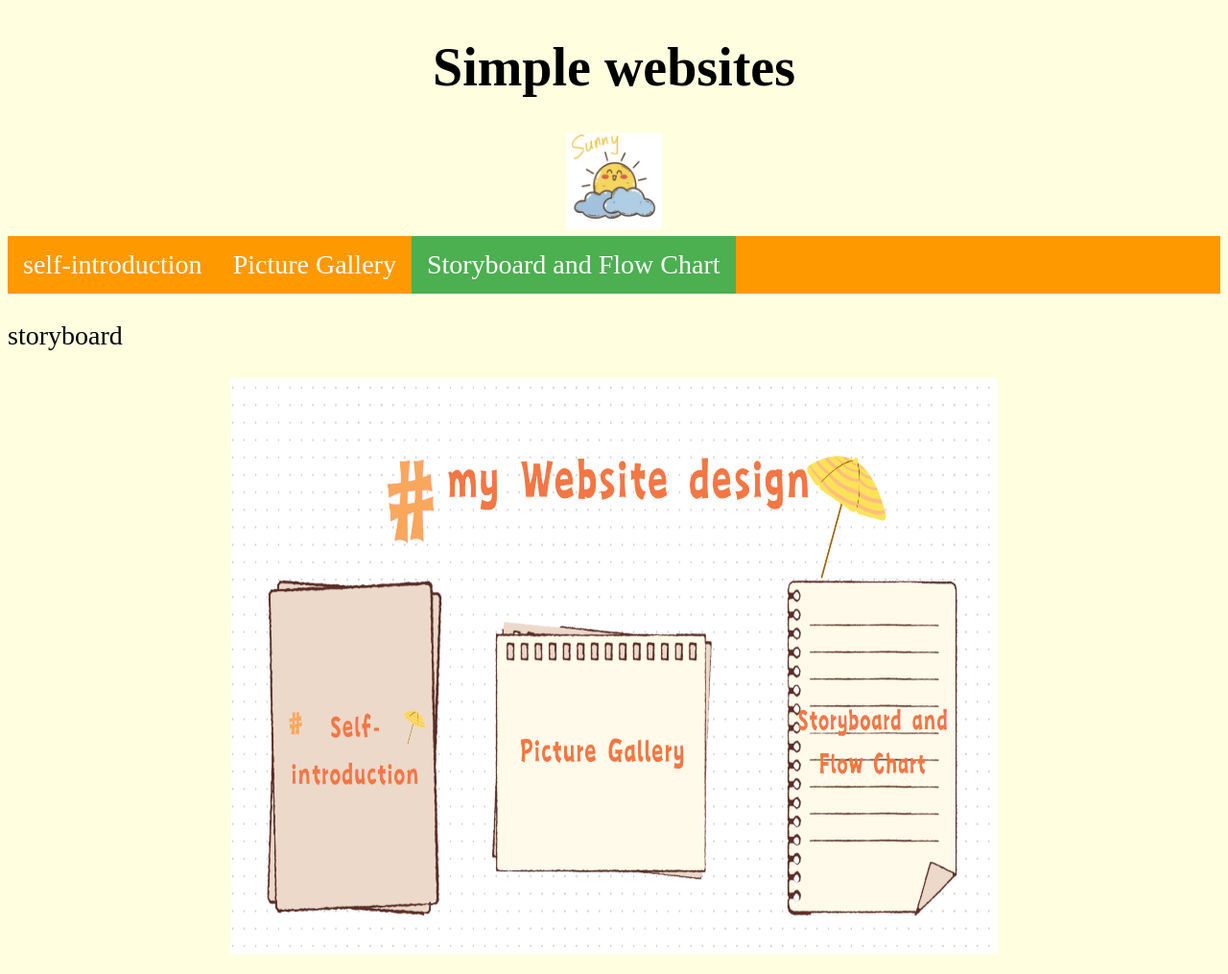
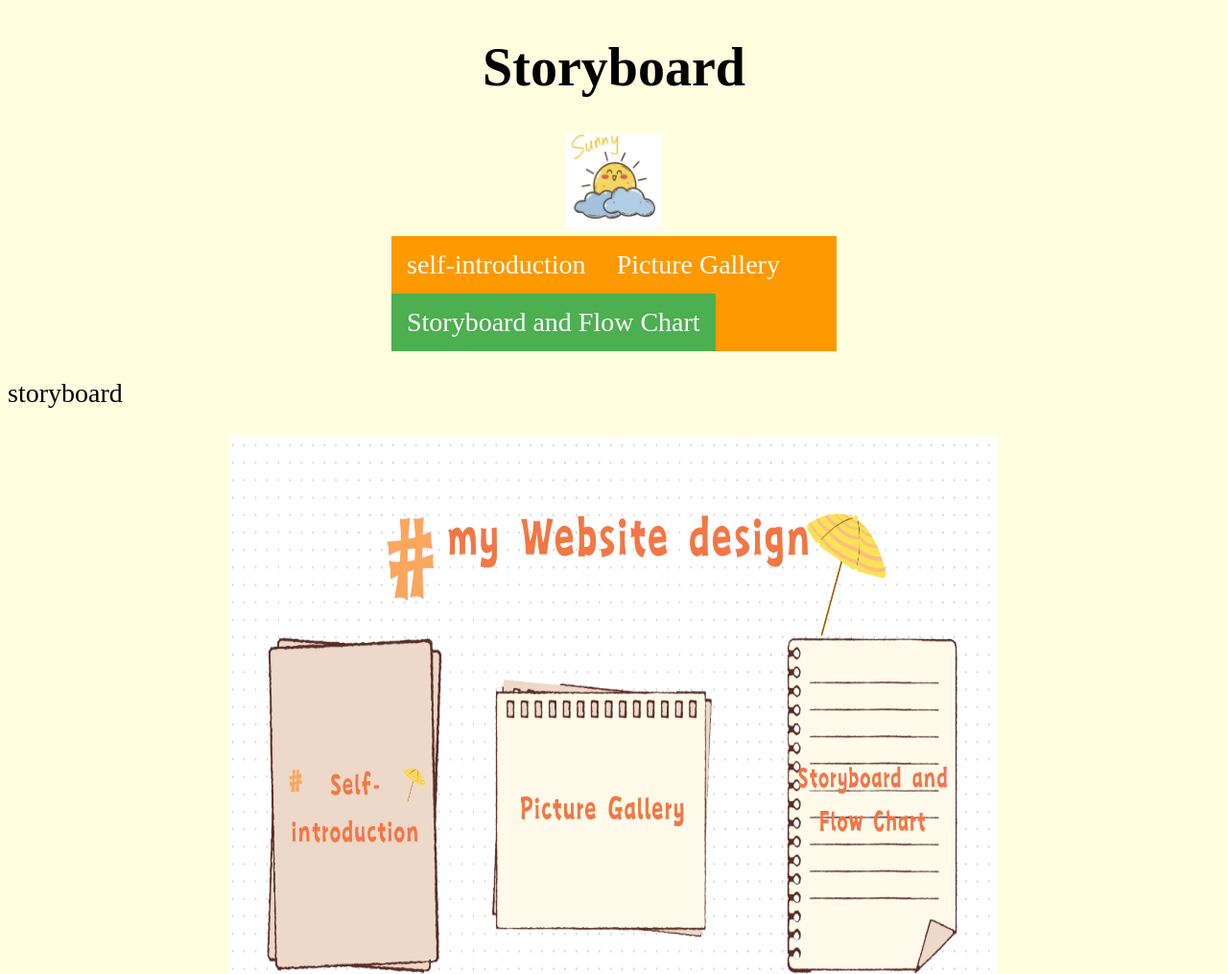
Before and after one commit to SunnyJYS/ICT523, a plain HTML site: page Storyboard and Flow Chart.html in a window 1280 px wide. Shown: the top 1015 px of the page at 96% size. Drawn offline with Linux system fonts and the light colour scheme.

Commit message:
Update Storyboard and Flow Chart.html

```diff
--- a/Storyboard and Flow Chart.html
+++ b/Storyboard and Flow Chart.html
@@ -11,6 +11,8 @@ ul { list-style-type: none;
   margin: 0;
   padding: 0;
   overflow: hidden;
+  margin-left: 400px;
+  margin-right: 400px;
   background-color: #FF9900;
   position: -webkit-sticky; /* Safari */
   position: sticky;
@@ -30,7 +32,7 @@ li a:hover {background-color: #111;}
 </style>
 </head>
 
-<div align="center"><h1>Simple websites</h1></div>
+<div align="center"><h1>Storyboard</h1></div>
 <div align="center" ><img src="微信图片_20230323125813.jpg" width="100" height="100"> </div>
 
 <ul>
```
